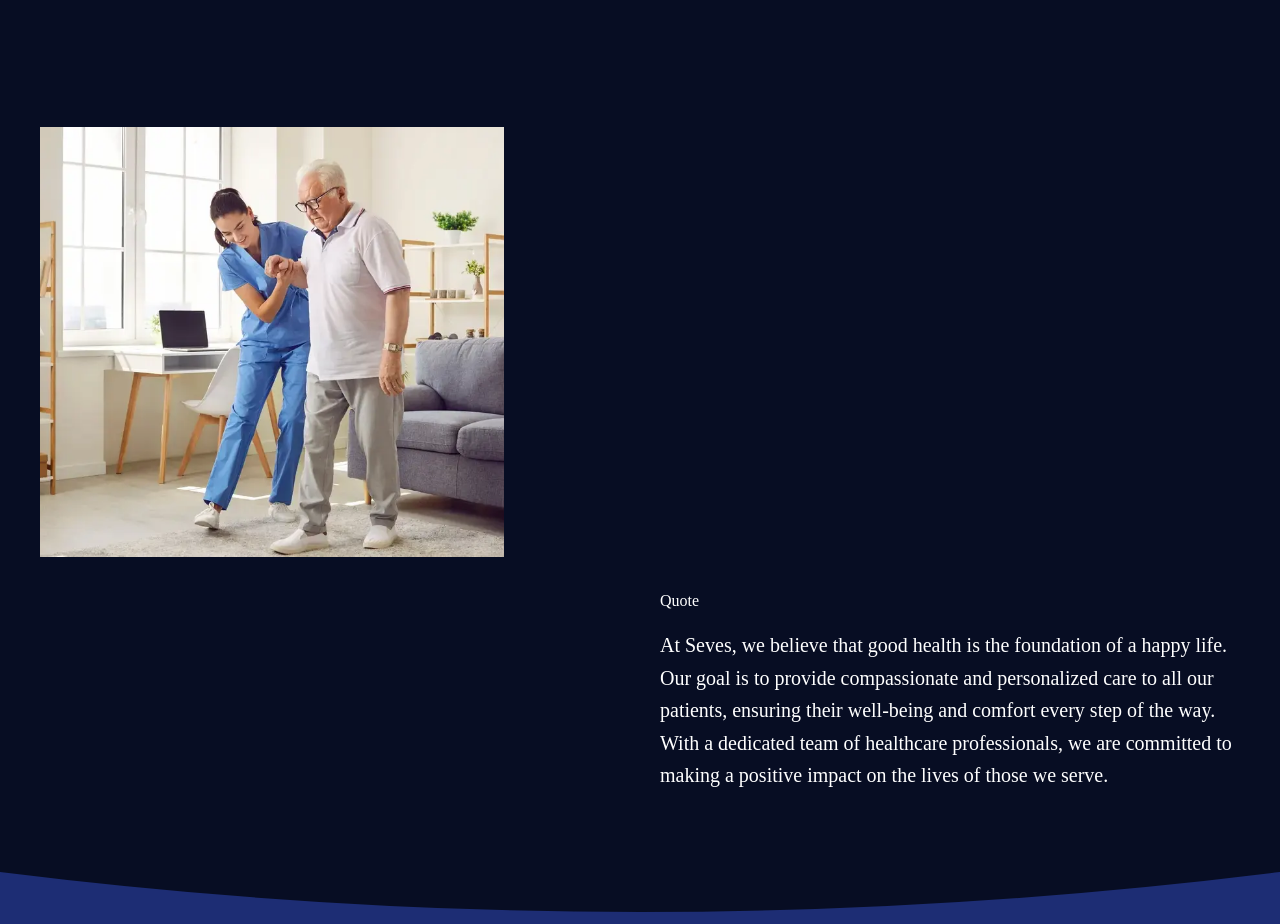
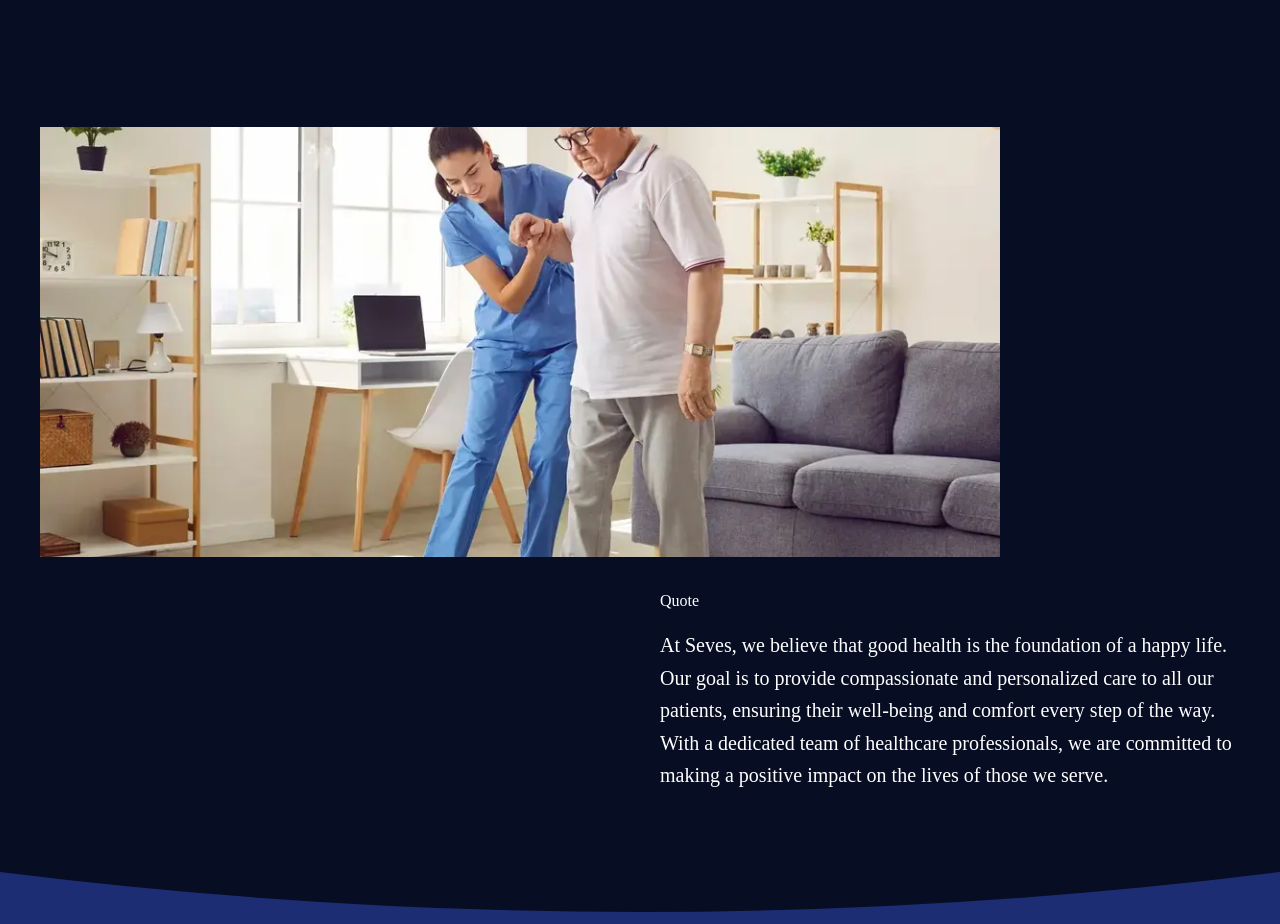
Before and after one commit to digitalwebconnection/dental, a Next.js app: page / in a window 1280 px wide. Shown: the part 1520-2444 px from the top of the page. Built offline with nearby package versions, Linux system fonts and the light colour scheme.

Commit message:
first commit4

```diff
--- a/src/components/QuoteSection.tsx
+++ b/src/components/QuoteSection.tsx
@@ -41,7 +41,7 @@ export default function QuoteSection() {
     >
       <div className="max-w-7xl mx-auto px-7 lg:px-10">
         {/* Top row with image */}
-        <div className="grid lg:grid-cols-2 gap-10">
+        <div className="">
           <div ref={imgRef} className="relative h-[430px] w-[80%]">
             <Image
               src={quoteImg}
```
